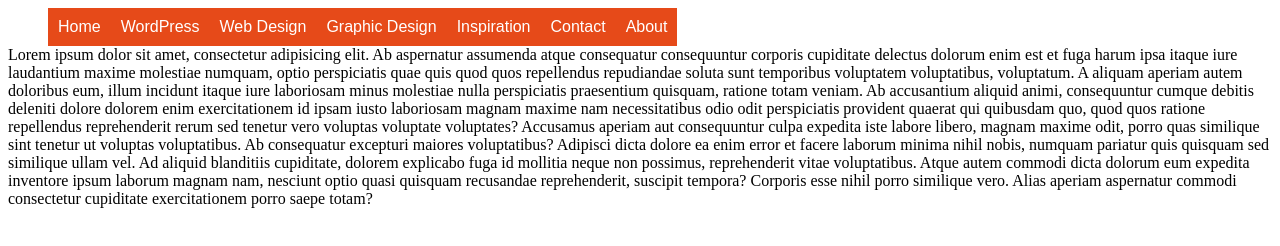
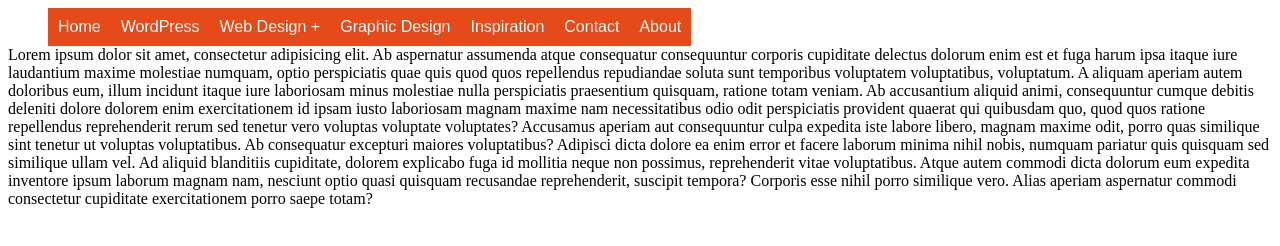
Before and after one commit to kolesnikny/drop-down-menu, a plain HTML site: page index.html in a window 1280 px wide. Drawn offline with Linux system fonts and the light colour scheme.

Commit message:
Add "+" for subnav

```diff
--- a/style.css
+++ b/style.css
@@ -20,6 +20,10 @@
   padding: 10px;
   width: 100%;
   box-sizing: border-box;
+}
+
+.list-item > a:nth-last-child(2)::after {
+  content: " +";
 }
 
 .sub-nav-list {
```
